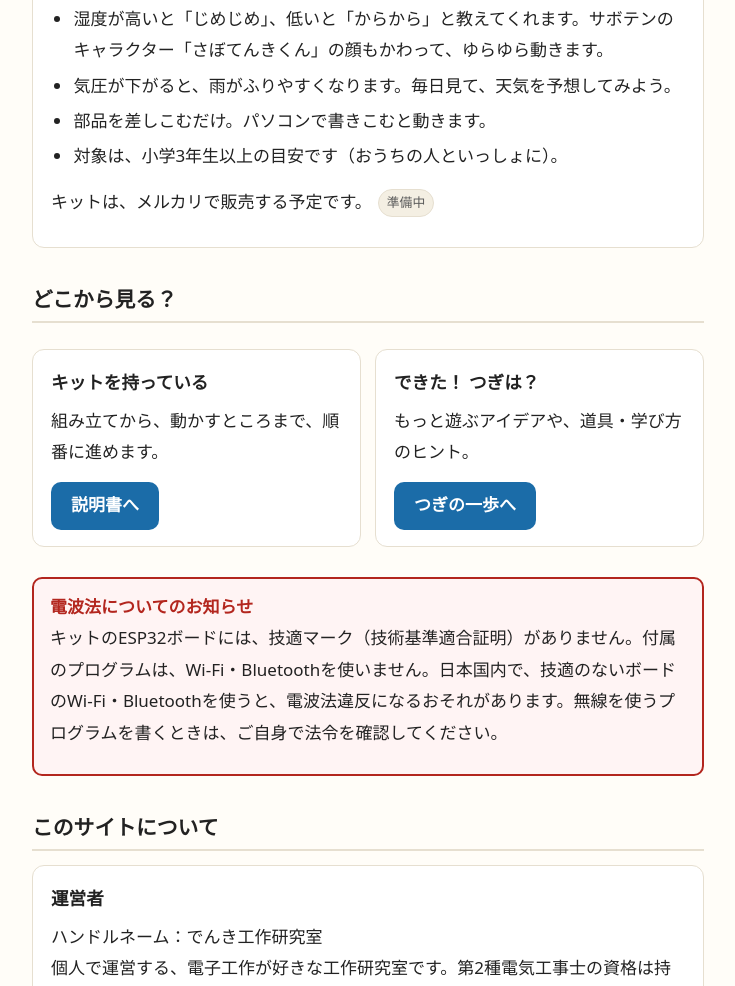
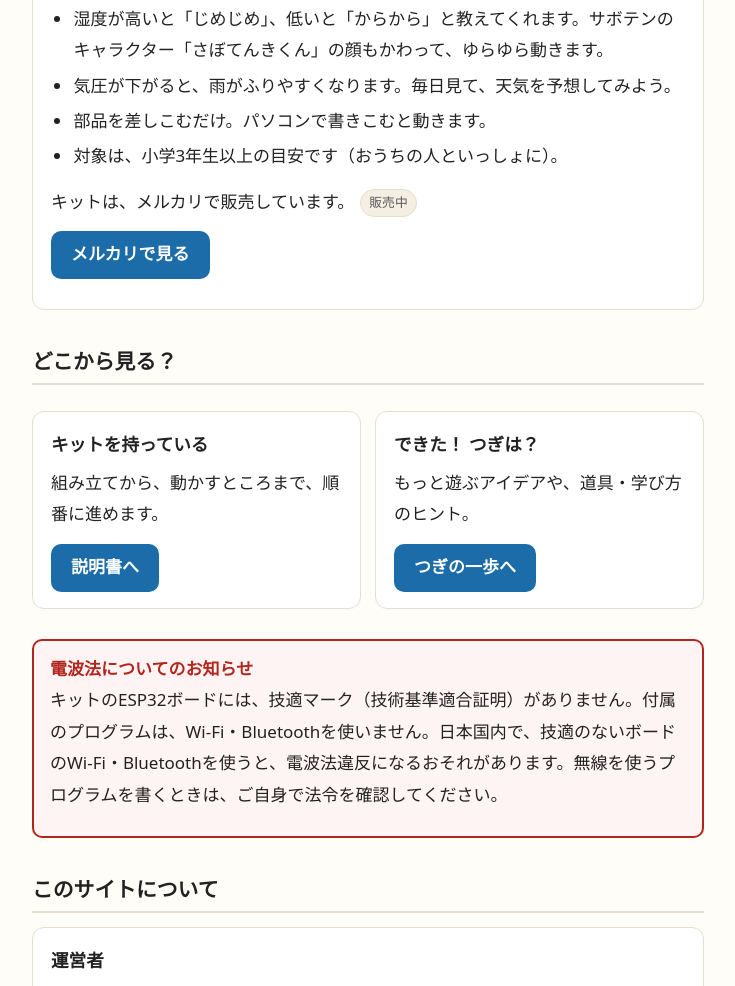
Before and after one commit to e-kosaku-lab/e-kosaku-lab.github.io, a plain HTML site: page index.html in a window 1280 px wide. Shown: the part 793-1779 px from the top of the page, without its empty margins (272-1007 px from the left). Drawn offline with Linux system fonts and the light colour scheme.

Commit message:
サイトを公開: noindexを外し、キットを「メルカリで販売中」に変更
Co-Authored-By: Claude Sonnet 5.5 <noreply@anthropic.com>

```diff
--- a/index.html
+++ b/index.html
@@ -5,8 +5,6 @@
 <meta name="viewport" content="width=device-width, initial-scale=1">
 <title>でんき工作研究室｜親子ではじめる、小さな電子工作</title>
 <meta name="description" content="温度・湿度・気圧をはかる電子工作キット「さぼてんきけい」の説明書と、親子で楽しむ電子工作・家庭学習の情報サイトです。">
-<!-- 公開前の確認が終わるまでは検索に出さない。公開するときに、この1行を消す -->
-<meta name="robots" content="noindex">
 <link rel="stylesheet" href="style.css">
 <link rel="icon" href="favicon.svg" type="image/svg+xml">
 </head>
@@ -58,7 +56,8 @@
       <li>部品を差しこむだけ。パソコンで書きこむと動きます。</li>
       <li>対象は、小学3年生以上の目安です（おうちの人といっしょに）。</li>
     </ul>
-    <p>キットは、メルカリで販売する予定です。<span class="tag">準備中</span></p>
+    <p>キットは、メルカリで販売しています。<span class="tag">販売中</span></p>
+    <p><a class="btn" href="https://jp.mercari.com/item/m66127250932" target="_blank" rel="noopener">メルカリで見る</a></p>
   </div>
 
   <h2>どこから見る？</h2>
```
Also changed, not shown: manual.html (+0 -3 lines), next.html (+0 -2 lines), parents.html (+0 -2 lines).
